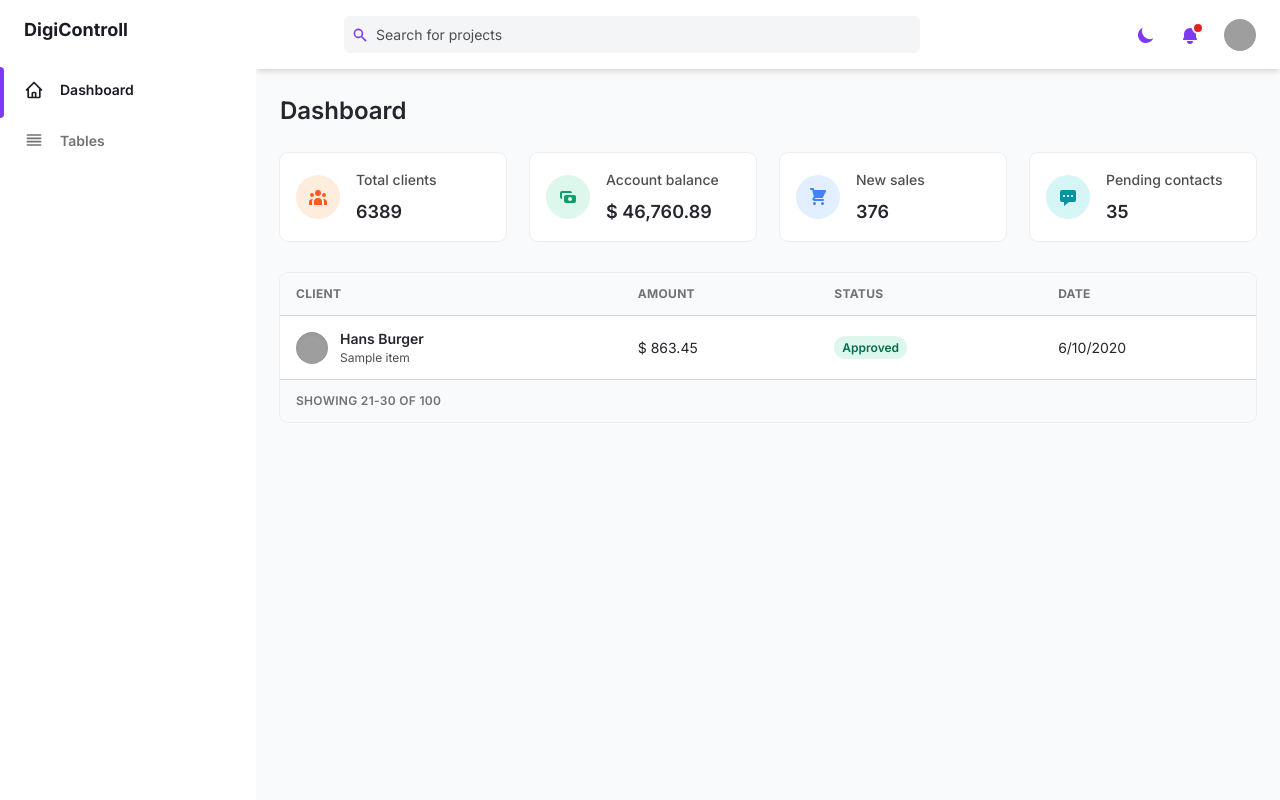
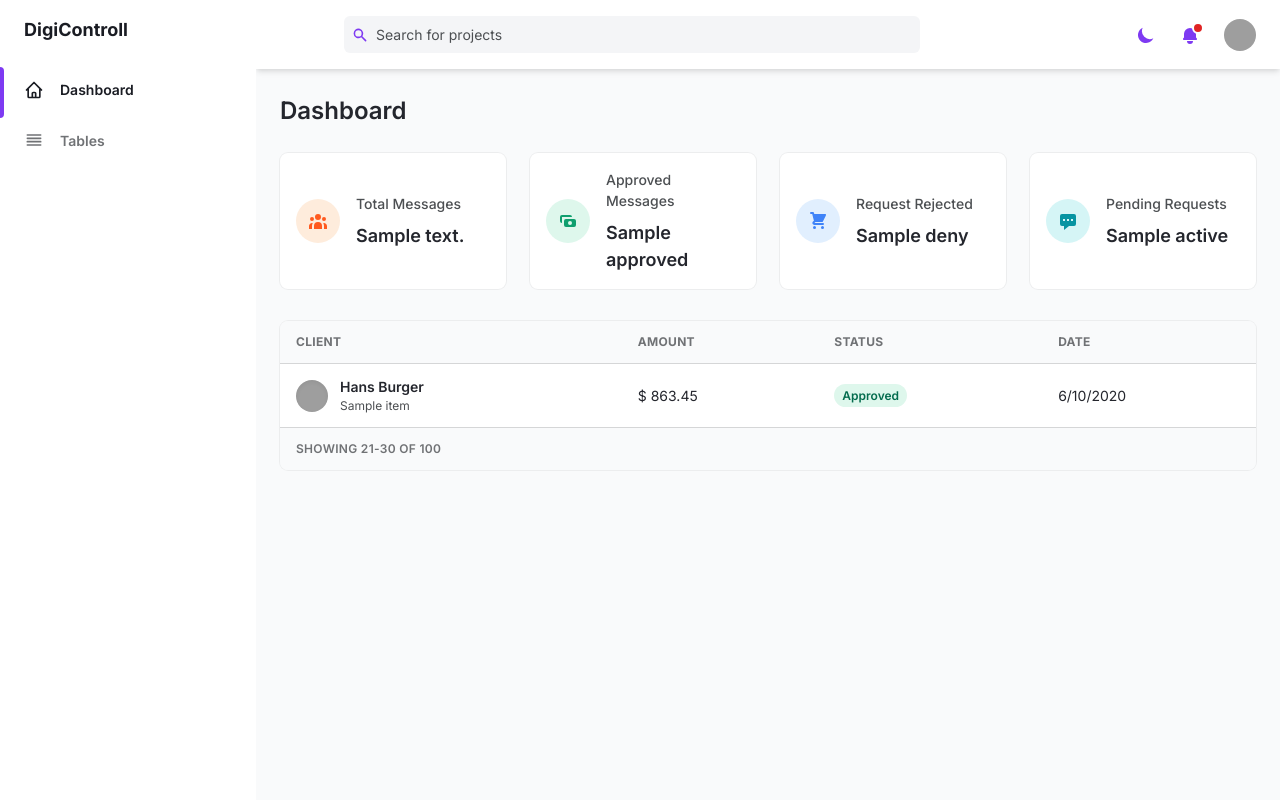
Before and after one commit to cabbagec2hlbGwK/dashboard, a Django app: template theme/templates/dash.html in a window 1280 px wide. Run offline with Django 4.2, Linux system fonts and the light colour scheme; the template is opened without the code that fills it: most values are stand-ins (such as "Sample title", 1, 10 or a date in 2020); parts of the project's set-up code (start-up, migrations or seed data) failed here and were passed over; grey boxes are pictures that could not be loaded.

Commit message:
cjamge in the value

```diff
--- a/theme/templates/dash.html
+++ b/theme/templates/dash.html
@@ -20,10 +20,10 @@
 				</div>
 				<div>
 					<p class="mb-2 text-sm font-medium text-gray-600 dark:text-gray-400">
-						Total clients
+						Total Messages
 					</p>
 					<p class="text-lg font-semibold text-gray-700 dark:text-gray-200">
-						6389
+						{{ items.message }}
 					</p>
 				</div>
 			</div>
@@ -38,10 +38,10 @@
 				</div>
 				<div>
 					<p class="mb-2 text-sm font-medium text-gray-600 dark:text-gray-400">
-						Account balance
+						Approved Messages
 					</p>
 					<p class="text-lg font-semibold text-gray-700 dark:text-gray-200">
-						$ 46,760.89
+						{{ items.approved }}
 					</p>
 				</div>
 			</div>
@@ -56,10 +56,10 @@
 				</div>
 				<div>
 					<p class="mb-2 text-sm font-medium text-gray-600 dark:text-gray-400">
-						New sales
+						Request Rejected
 					</p>
 					<p class="text-lg font-semibold text-gray-700 dark:text-gray-200">
-						376
+						{{ items.deny }}
 					</p>
 				</div>
 			</div>
@@ -74,10 +74,10 @@
 				</div>
 				<div>
 					<p class="mb-2 text-sm font-medium text-gray-600 dark:text-gray-400">
-						Pending contacts
+						Pending Requests
 					</p>
 					<p class="text-lg font-semibold text-gray-700 dark:text-gray-200">
-						35
+						{{ items.active }}
 					</p>
 				</div>
 			</div>
```
